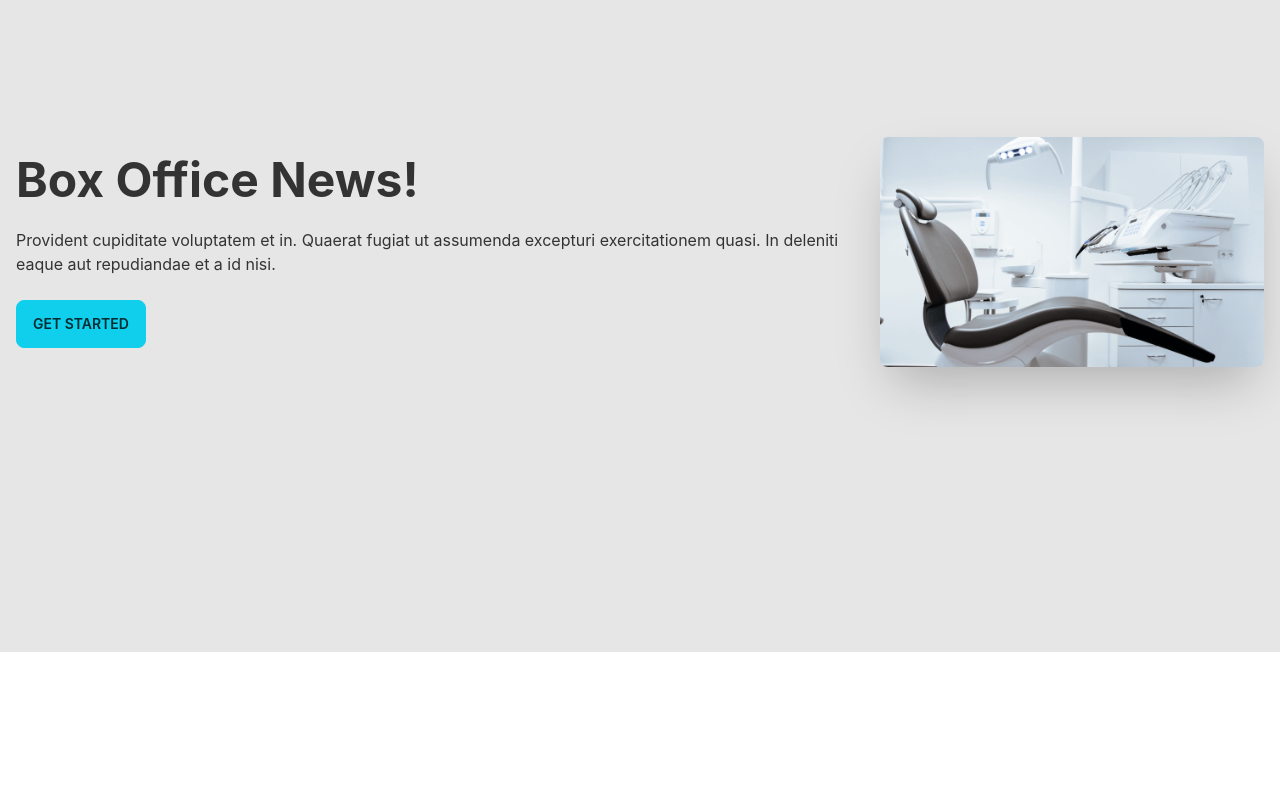
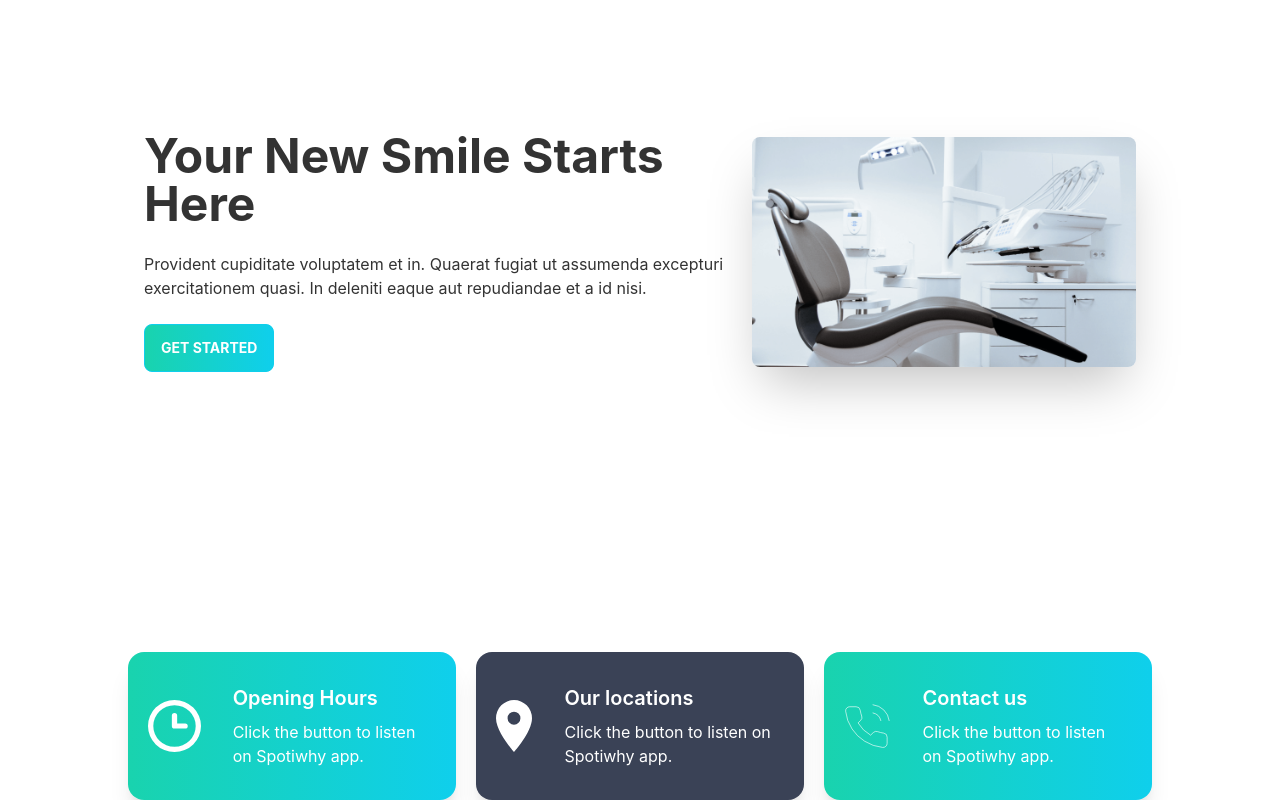
Before and after one commit to Labib2003/doctors-portal-client, a React (Create React App) app: page / in a window 1280 px wide. Shown: the part 212-1012 px from the top of the page. Before the commit the page ends 864 px from the top, so only its background shows below. Built offline with nearby package versions, Linux system fonts and the light colour scheme.

Commit message:
info card added

```diff
--- a/src/Pages/Home/Banner.js
+++ b/src/Pages/Home/Banner.js
@@ -3,13 +3,13 @@
 
 const Banner = () => {
     return (
-        <div class="hero min-h-screen bg-base-200">
+        <div class="hero min-h-screen">
             <div class="hero-content flex-col lg:flex-row-reverse">
                 <img src={chair} class="max-w-sm rounded-lg shadow-2xl" />
                 <div>
-                    <h1 class="text-5xl font-bold">Box Office News!</h1>
+                    <h1 class="text-5xl font-bold">Your New Smile Starts Here</h1>
                     <p class="py-6">Provident cupiditate voluptatem et in. Quaerat fugiat ut assumenda excepturi exercitationem quasi. In deleniti eaque aut repudiandae et a id nisi.</p>
-                    <button class="btn btn-primary">Get Started</button>
+                    <button class="btn btn-primary uppercase text-white font-bold bg-gradient-to-r from-secondary to-primary">Get Started</button>
                 </div>
             </div>
         </div>
--- a/src/Pages/Home/Home.js
+++ b/src/Pages/Home/Home.js
@@ -1,10 +1,12 @@
 import React from 'react';
 import Banner from './Banner';
+import Info from './Info';
 
 const Home = () => {
     return (
-        <div>
+        <div className='w-4/5 mx-auto'>
             <Banner></Banner>
+            <Info></Info>
         </div>
     );
 };
--- /dev/null
+++ b/src/Pages/Home/Info.js
@@ -0,0 +1,17 @@
+import React from 'react';
+import InfoCard from './InfoCard';
+import clock from '../../assets/icons/clock.svg'
+import marker from '../../assets/icons/marker.svg'
+import phone from '../../assets/icons/phone.svg'
+
+const Info = () => {
+    return (
+        <div className='grid grid-cols-1 lg:grid-cols-3 gap-5'>
+            <InfoCard cardTitle="Opening Hours" bgColor="bg-gradient-to-r from-secondary to-primary" img={clock}></InfoCard>
+            <InfoCard cardTitle="Our locations" bgColor="bg-accent" img={marker}></InfoCard>
+            <InfoCard cardTitle="Contact us" bgColor="bg-gradient-to-r from-secondary to-primary" img={phone}></InfoCard>
+        </div>
+    );
+};
+
+export default Info;
--- /dev/null
+++ b/src/Pages/Home/InfoCard.js
@@ -0,0 +1,17 @@
+import React from 'react';
+
+const InfoCard = ({img, cardTitle, bgColor}) => {
+    return (
+        <div>
+            <div class={`card lg:card-side shadow-xl ${bgColor}`}>
+                <figure className='pl-5'><img src={img} alt="Album" /></figure>
+                <div class="card-body text-white">
+                    <h2 class="card-title">{cardTitle}</h2>
+                    <p>Click the button to listen on Spotiwhy app.</p>
+                </div>
+            </div>
+        </div>
+    );
+};
+
+export default InfoCard;
--- a/src/Pages/Shared/Navbar.js
+++ b/src/Pages/Shared/Navbar.js
@@ -11,7 +11,7 @@
         <li><Link to='/login'>Login</Link></li>
     </>
     return (
-        <div class="navbar bg-base-100">
+        <div class="navbar bg-base-100 w-4/5 mx-auto">
             <div class="navbar-start">
                 <div class="dropdown">
                     <label tabindex="0" class="btn btn-ghost lg:hidden">
```
